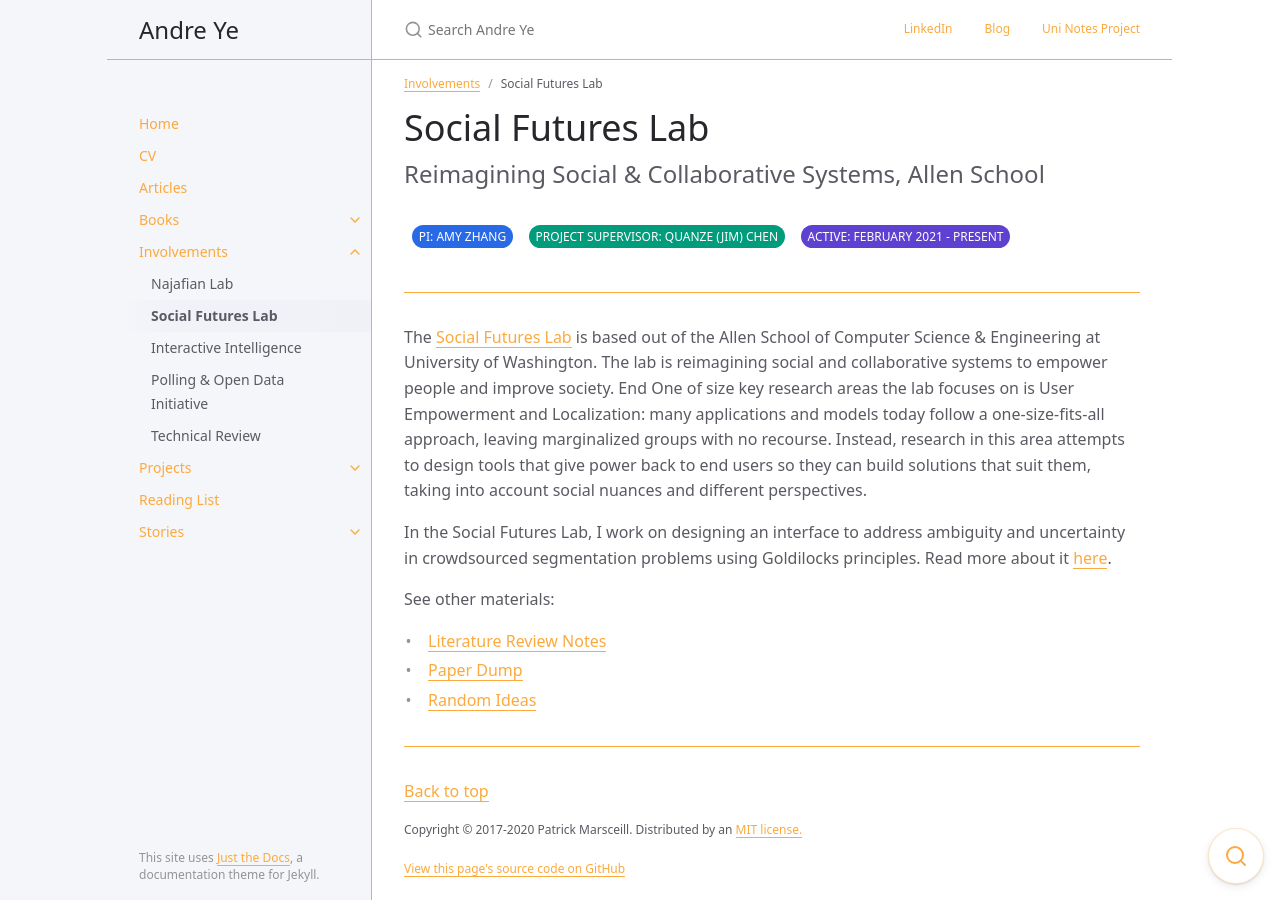
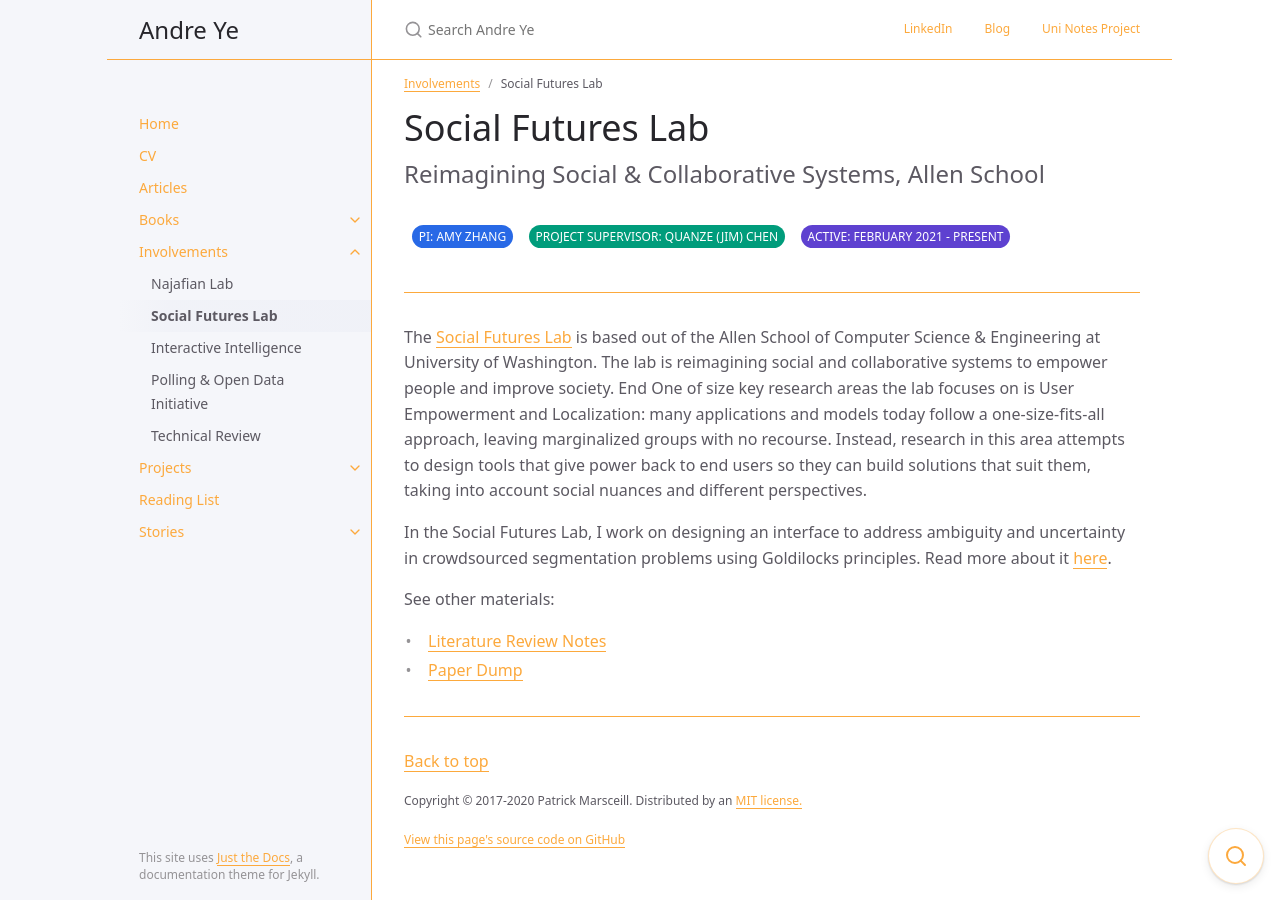
Before and after one commit to andre-ye/andre-ye.github.io-retired, a Jekyll site: the page built from docs/involvements/social-futures-lab.md, in a window 1280 px wide. Built offline with Jekyll 4.4.1, drawn with Linux system fonts in a browser that asks for light colours; nearby versions of some CDN libraries.

Commit message:
Update social-futures-lab.md

```diff
--- a/docs/involvements/social-futures-lab.md
+++ b/docs/involvements/social-futures-lab.md
@@ -29,4 +29,3 @@ In the Social Futures Lab, I work on designing an interface to address ambiguity
 See other materials:
 - [Literature Review Notes](https://andre-ye.github.io/uni/docs/research/sfl/lit-review/){:target="_blank"}
 - [Paper Dump](https://andre-ye.github.io/uni/docs/research/sfl/paper-dump/){:target="_blank"}
-- [Random Ideas](https://andre-ye.github.io/uni/docs/research/sfl/random-ideas/){:target="_blank"}
```
